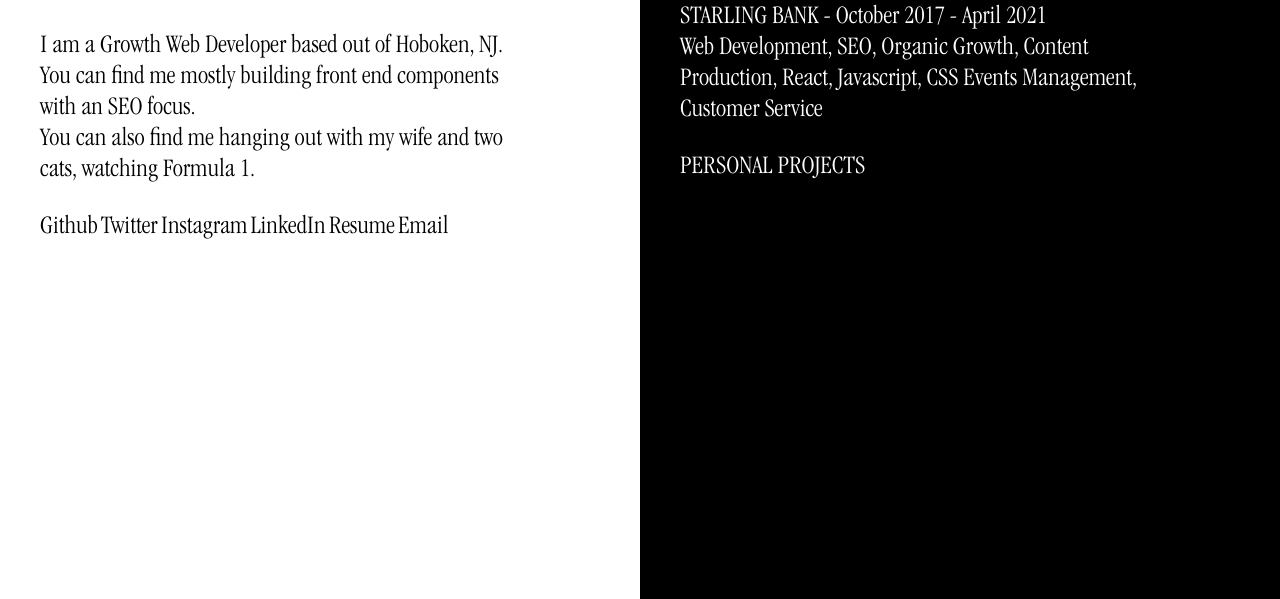
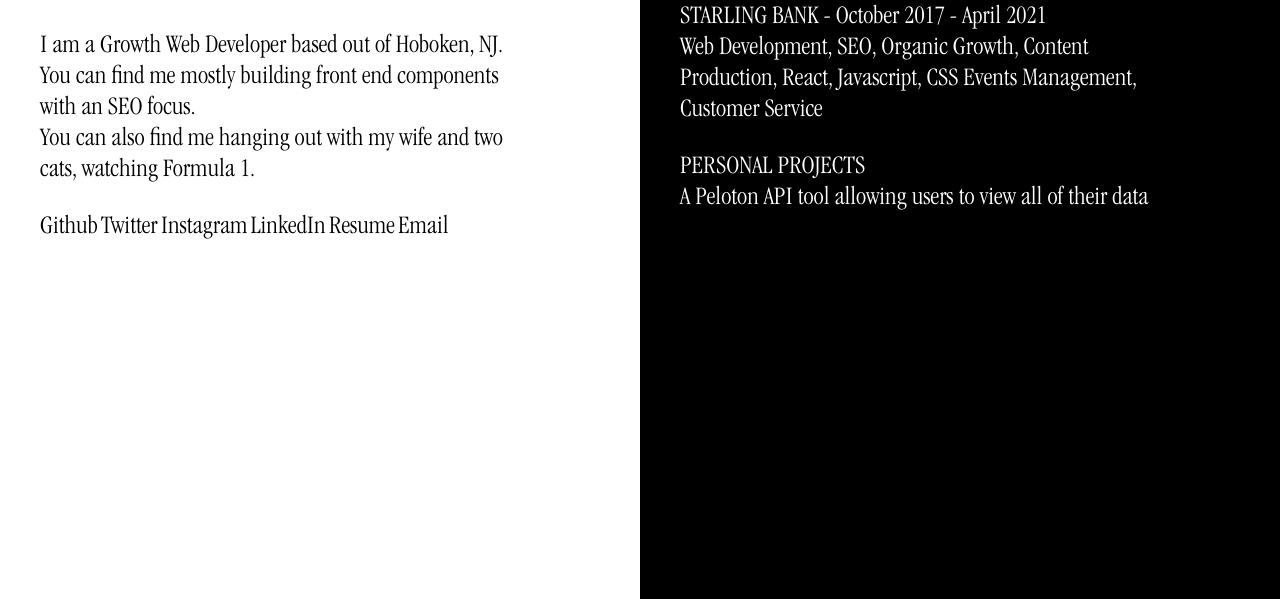
Before and after one commit to Sdeakin93/sarahjd, a website: page _site/index.html in a window 1280 px wide. Shown: the part 201-800 px from the top of the page. Drawn offline with Linux system fonts and the light colour scheme.

Commit message:
website changes

```diff
--- a/_site/index.css
+++ b/_site/index.css
@@ -308,3 +308,7 @@ a {
 a:hover {
   text-decoration: underline;
 }
+
+.personal {
+  color: white;
+}
--- a/_site/index.html
+++ b/_site/index.html
@@ -77,8 +77,8 @@
             Content Production, React, Javascript, CSS
             Events Management, Customer Service</p>
 
-      <p class="job">PERSONAL PROJECTS<br/>
-        <a href="https://github.com/Sdeakin93/peloton-web-api">A Peloton API tool allowing users to view all of their data</p></a>
+      <p >PERSONAL PROJECTS<br/>
+        <a class="personal" href="https://github.com/Sdeakin93/peloton-web-api">A Peloton API tool allowing users to view all of their data</p></a>
       </div>
   </div>
 </div>
```
